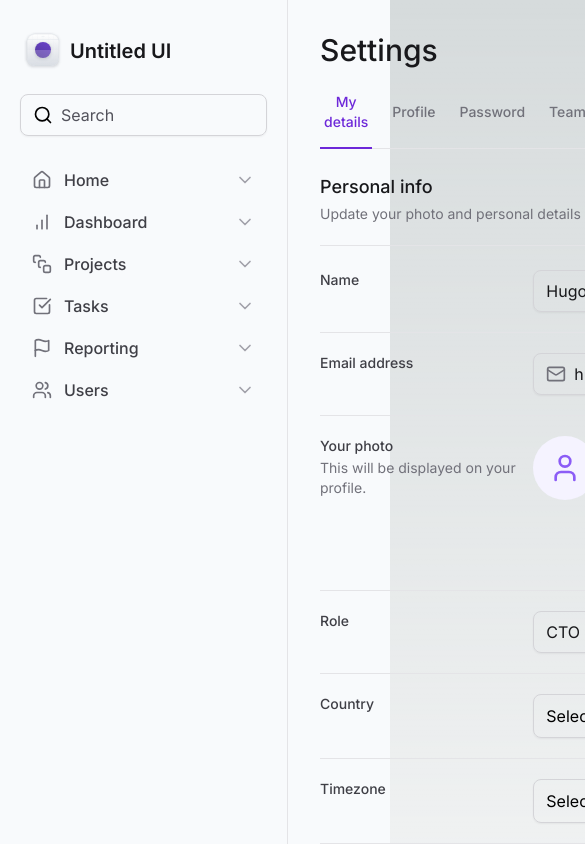
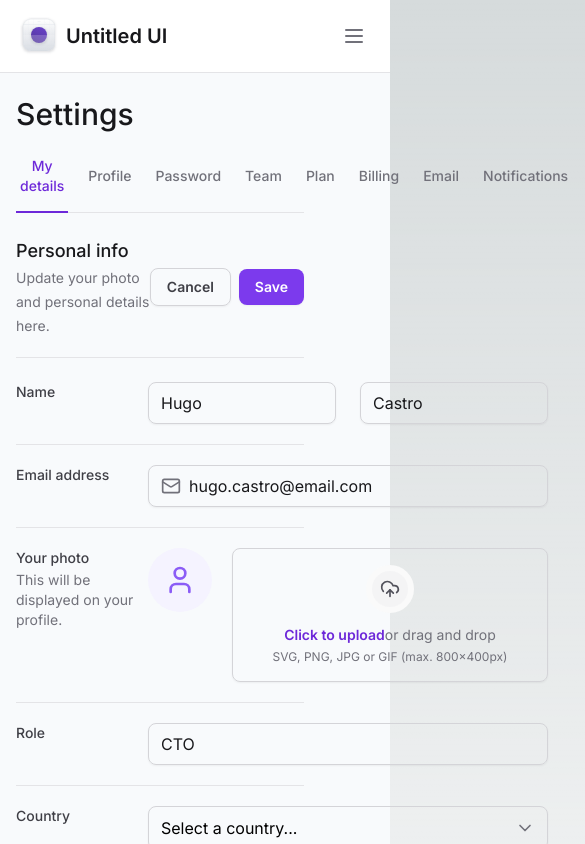
Before and after one commit to HugoNCastro/tailwind-next, a Next.js app: page / in a window 390 px wide. Shown: the top 844 px of the page, 585 px wide, since content can reach past the window. Built offline with nearby package versions, Linux system fonts and the light colour scheme.

Commit message:
Change the sidebar and make it responsive

```diff
--- a/package.json
+++ b/package.json
@@ -10,6 +10,7 @@
   },
   "dependencies": {
     "@formkit/auto-animate": "^0.8.2",
+    "@radix-ui/react-collapsible": "^1.1.0",
     "@radix-ui/react-select": "^2.1.1",
     "@radix-ui/react-tabs": "^1.1.0",
     "framer-motion": "^11.3.30",
--- a/src/app/layout.tsx
+++ b/src/app/layout.tsx
@@ -20,7 +20,7 @@
       <body className={inter.className}>
         <div className="min-h-screen grid grid-cols-app bg-slate-50 text-black">
           <Sidebar />
-          <main className="px-8 pb-12 pt-8">{children}</main>
+          <main className="px-4 pb-12 pt-24 lg:col-start-2 lg:px-8 lg:pb-12 lg:pt-8">{children}</main>
         </div>
       </body>
     </html>
--- a/src/components/Sidebar/index.tsx
+++ b/src/components/Sidebar/index.tsx
@@ -1,20 +1,32 @@
+"use client"
+
 import { Logo } from './Logo'
-import { BarChart, CheckSquare, Cog, Flag, Home, LifeBuoy, Search, SquareStack, Users } from 'lucide-react'
+import { BarChart, CheckSquare, Cog, Flag, Home, LifeBuoy, Menu, Search, SquareStack, Users } from 'lucide-react'
 import { NavItem } from './NavItem'
 import { UsedSpaceWidget } from './UsedSpaceWidget'
 import { Profile } from './Profile'
 import * as Input from '../Form/CustomInput'
+import * as Collapsible from "@radix-ui/react-collapsible"
+import { Button } from '../Button'
 
 export function Sidebar() {
   return (
-    <aside className="flex flex-col gap-6 border-r border-zinc-200 px-5 py-8">
+    <Collapsible.Root className="fixed left-0 right-0 top-0 z-20 flex flex-col gap-6 border-b border-zinc-200 bg-white p-4 data-[state=open]:bottom-0 lg:right-auto  lg:w-80 lg:border-r lg:px-5 lg:py-8 lg:data-[state=closed]:bottom-0">
+      <div className='flex items-center justify-between'>
       <Logo />
+      <Collapsible.Trigger className='lg:hidden' asChild>
+        <Button variant='ghost'>
+          <Menu className="h-6 w-6"/>
+        </Button>
+      </Collapsible.Trigger>
+      </div>
 
+      <Collapsible.Content forceMount className='flex flex-1 flex-col gap-6 data-[state=closed]:hidden lg:data-[state=closed]:flex'>
         <Input.Root>
           <Input.Prefix>
             <Search className='h-5 w-5 text-zinz-500' />
           </Input.Prefix>
-        <Input.Control placeholder='Search'/>
+          <Input.Control placeholder='Search' />
         </Input.Root>
 
         <nav className="space-y-0.5">
@@ -38,6 +50,7 @@
 
           <Profile />
         </div>
-    </aside>
+      </Collapsible.Content>
+    </Collapsible.Root>
   )
 }
```
Also changed, not shown: 1 other file (tests, documents, lock files or other folders). Lines whose indentation alone changed are shown as unchanged.
